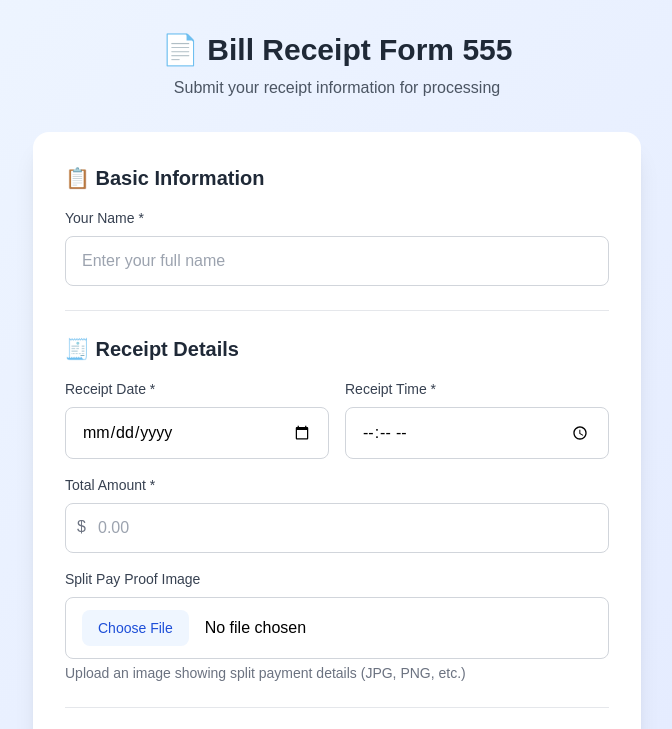
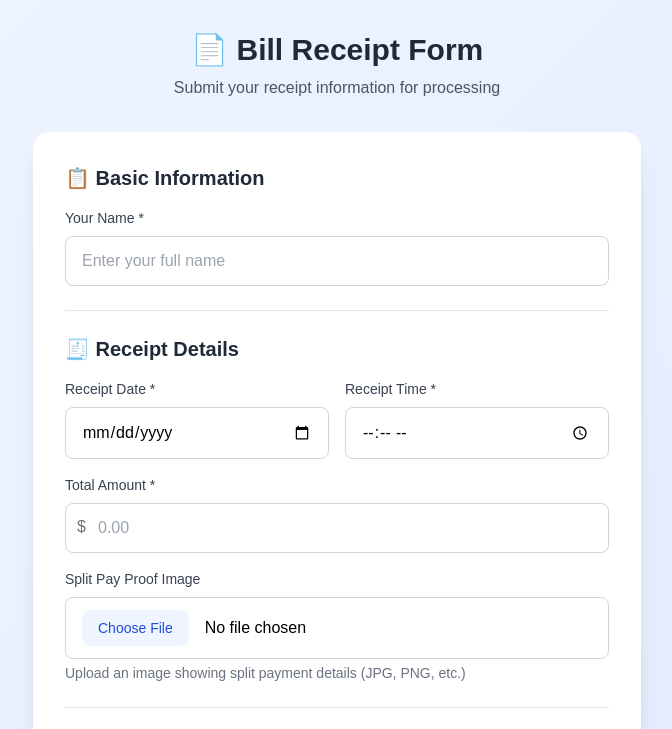
Before and after one commit to CornaeX/ClassFunds, a plain HTML site: page testbillform.html in a window 1280 px wide. Shown: the top 729 px of the page, without its empty margins (303-975 px from the left). Drawn offline with nearby package versions, Linux system fonts and the light colour scheme; a web font is replaced by a local one.

Commit message:
update testbillform.html

```diff
--- a/testbillform.html
+++ b/testbillform.html
@@ -1305,7 +1305,7 @@
     <div class="max-w-2xl mx-auto px-4 sm:px-6 lg:px-8">
         <!-- Header -->
         <div class="text-center mb-6 sm:mb-8">
-            <h1 class="text-2xl sm:text-3xl font-bold text-gray-800 mb-2">📄 Bill Receipt Form 555</h1>
+            <h1 class="text-2xl sm:text-3xl font-bold text-gray-800 mb-2">📄 Bill Receipt Form</h1>
             <p class="text-sm sm:text-base text-gray-600">Submit your receipt information for processing</p>
         </div>
 
```
